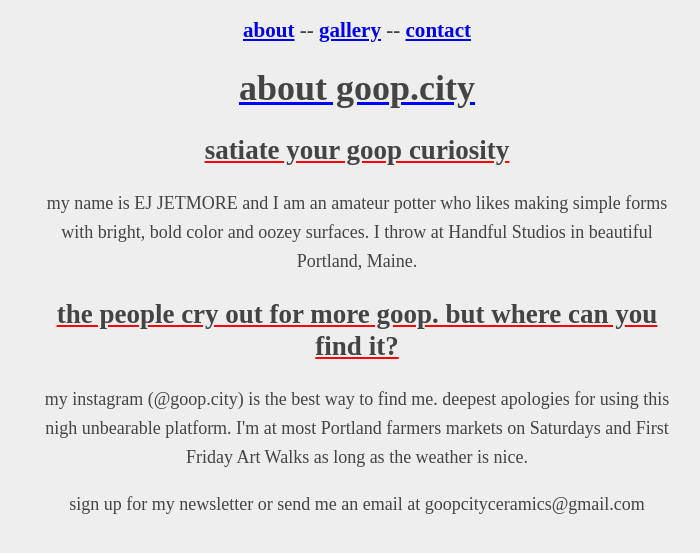
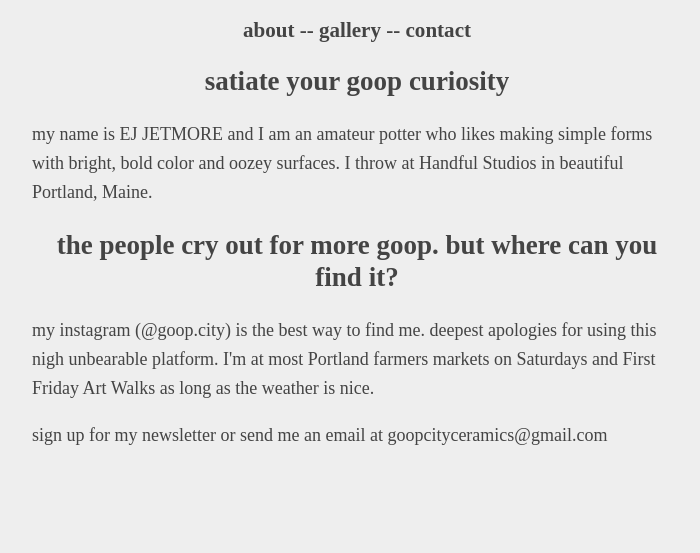
Before and after one commit to 100nectarines/100nectarines.github.io, a plain HTML site: page info.html in a window 1280 px wide. Shown: the part 287-840 px from the top of the page, without its empty margins (283-983 px from the left). After the commit the page ends 800 px from the top, so only its background shows below. Drawn offline with Linux system fonts and the light colour scheme.

Commit message:
Update info.html

```diff
--- a/info.html
+++ b/info.html
@@ -4,20 +4,20 @@
   <title>GOOP CITY INFO</title>
 	<style>
 	body{margin:40px auto;max-width:650px;line-height:1.6;font-size:18px;color:#444;padding:0 10px;background-color:#EEEEEE;text-align:center}
-	h1{line-height:1.2;text-decoration:underline;text-decoration-color:blue}
-	h2{line-height:1.2;text-decoration:underline;text-decoration-color:red}
-	h3{line-height:1.2}
-	img{display: block;margin: auto;width: 50%}
+	h1,h2,h3{line-height:1.2}
+	img {display: block;margin: auto;width: 50%}
+	a:link, a:visited {text-decoration: none;color:#444}
+	a:hover{font-style:italic;color:hotpink}
+	p{text-align:left}
 	</style>
 </head>
 <body>
   <img src="IMG_6114(1).png" alt="the goop city logo. hand drawn and drippy as hell" href="index.html">
   <h3><a href="info.html">about</a> -- <a href="ceramics.html">gallery</a> -- <a href="correspondence.html">contact</a></h3>
-  <h1>about goop.city</h1>
   <h2>satiate your goop curiosity</h2>
-  <p>my name is EJ JETMORE and I am an amateur potter who likes making simple forms with bright, bold color and oozey surfaces. I throw at Handful Studios in beautiful Portland, Maine.</p>
+  <p>my name is EJ JETMORE and I am an amateur potter who likes making simple forms with bright, bold color and oozey surfaces. I throw at <a href:"https://www.handfulstudios.com/">Handful Studios</a> in beautiful Portland, Maine.</p>
   <h2>the people cry out for more goop. but where can you find it?</h2>
-  <p>my instagram (@goop.city) is the best way to find me. deepest apologies for using this nigh unbearable platform. I'm at most Portland farmers markets on Saturdays and First Friday Art Walks as long as the weather is nice. </p>
+  <p>my <a href:"https://www.instagram.com/goop.city/"></a>instagram (@goop.city)</a> is the best way to find me. deepest apologies for using this nigh unbearable platform. I'm at most Portland farmers markets on Saturdays and First Friday Art Walks as long as the weather is nice. </p>
   <p>sign up for my newsletter or send me an email at goopcityceramics@gmail.com</p>
 </body>
 </html>
```
